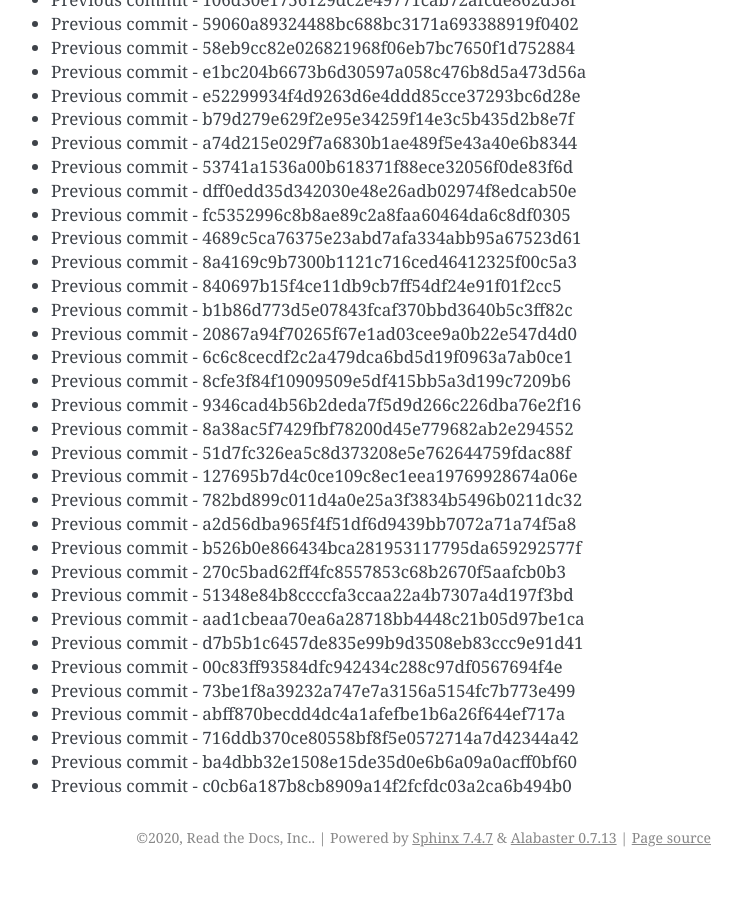
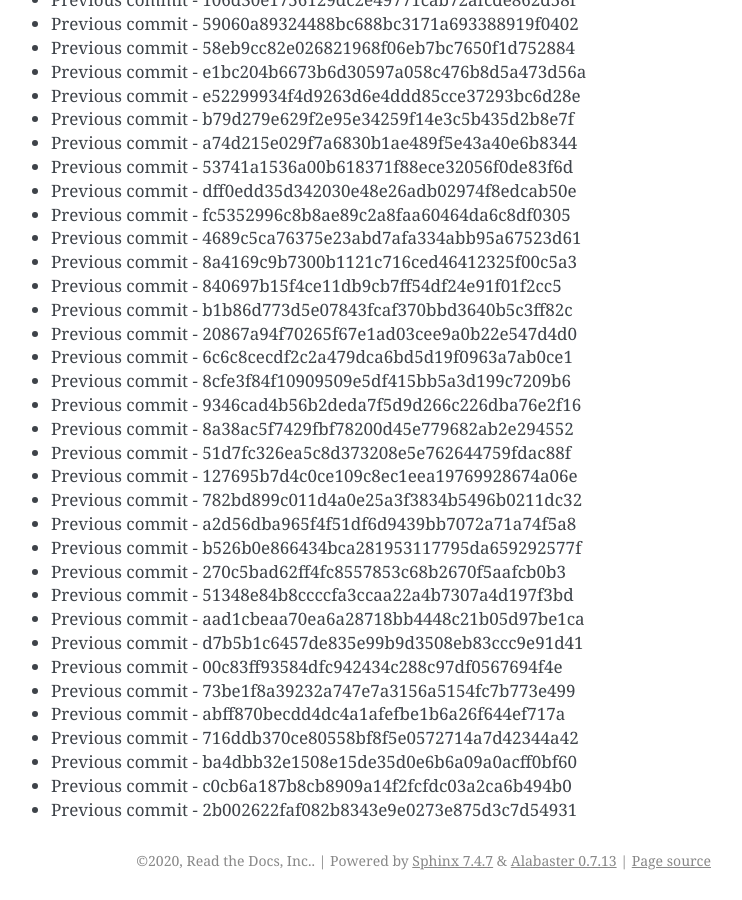
Before and after one commit to readthedocs/rtd-git-stresstest, a Sphinx documentation site: the page built from docs/updates.rst, in a window 1280 px wide and 900 px high, scrolled down 103410 px. Shown: the whole window, without its empty margins (399-1141 px from the left). Built offline with Sphinx 7.4.7, drawn with Linux system fonts in a browser that asks for light colours; before the commit the page ends 104287 px from its top, so only the background shows below that.

Commit message:
Generating commit from previous: 2b002622faf082b8343e9e0273e875d3c7d54931

```diff
--- a/docs/updates.rst
+++ b/docs/updates.rst
@@ -4377,3 +4377,4 @@ It can be tested for any performance characteristics.
 * Previous commit - 716ddb370ce80558bf8f5e0572714a7d42344a42
 * Previous commit - ba4dbb32e1508e15de35d0e6b6a09a0acff0bf60
 * Previous commit - c0cb6a187b8cb8909a14f2fcfdc03a2ca6b494b0
+* Previous commit - 2b002622faf082b8343e9e0273e875d3c7d54931
```
